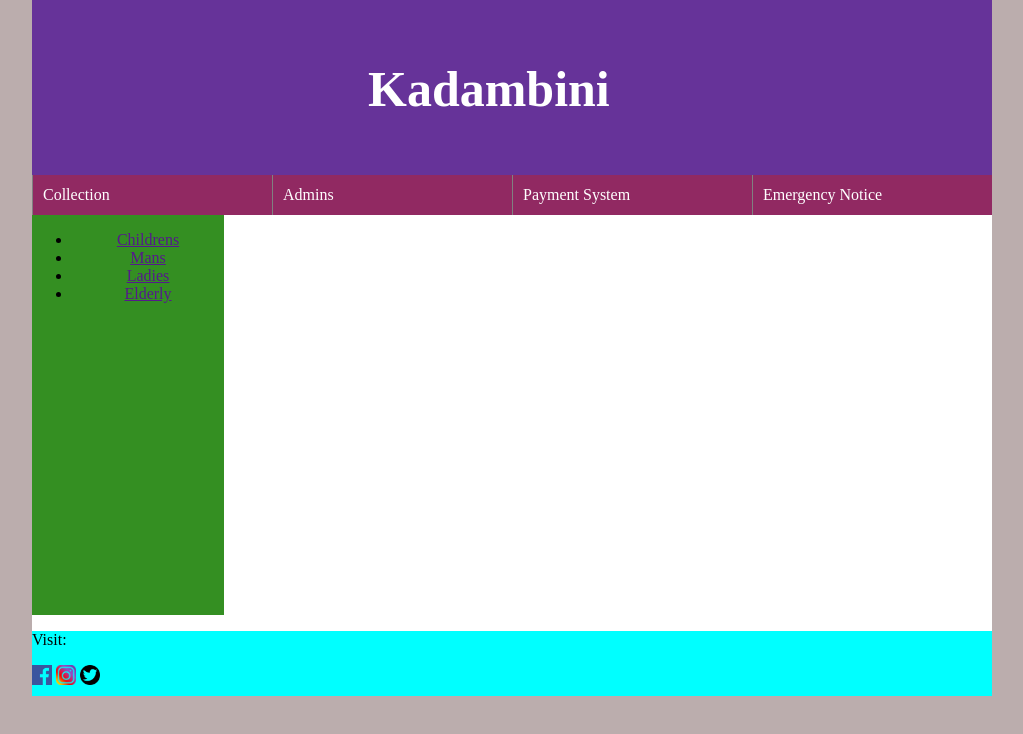
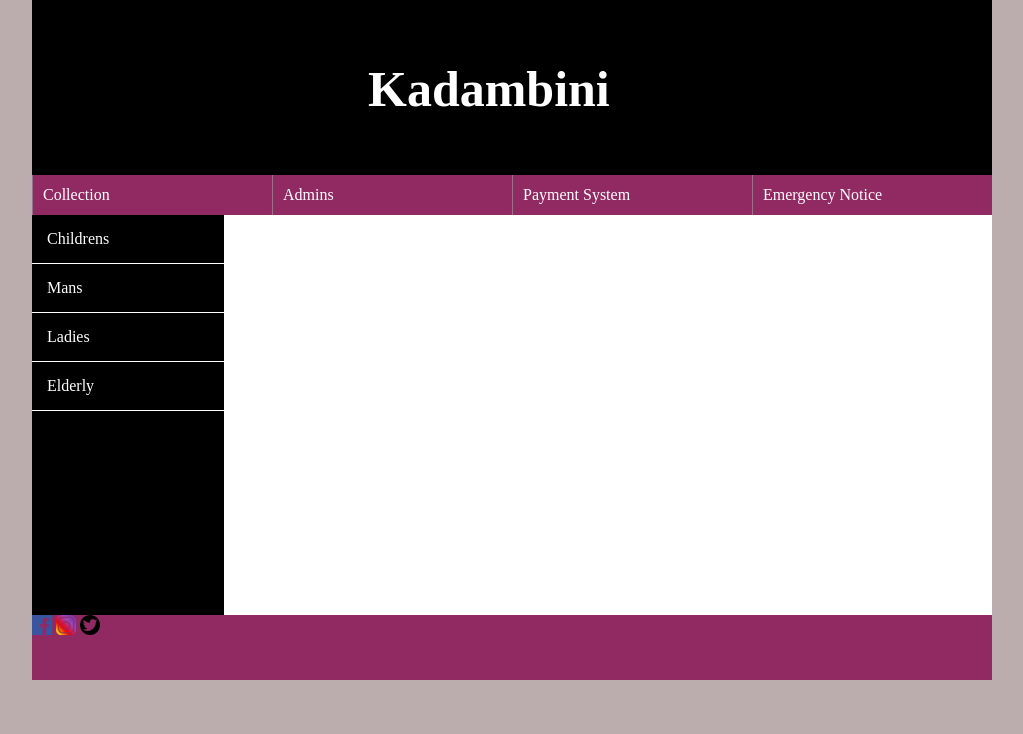
Before and after one commit to ElizaAhmed/web-layout-test, a plain HTML site: page index.html in a window 1280 px wide. Shown: the whole page, without its empty margins (128-1151 px from the left). Drawn offline with Linux system fonts and the light colour scheme.

Commit message:
sidebar style updated

```diff
--- a/css/app.css
+++ b/css/app.css
@@ -16,7 +16,7 @@ body {
 
 header
 {
-    background-color: rebeccapurple;
+    background-color: black;
     display: block;
     overflow: hidden;
     height: 175px;
@@ -68,12 +68,12 @@ nav ul li a {
 }
 
 nav ul li a:hover  {
-    color: red;
+    color: pink;
 }
 
 
 main {
-    background: #348f22;
+    background: black;
     width: 100%;
     min-height: 400px;
 }
@@ -88,7 +88,42 @@ sidebar
     height: 400px;
     text-align: center;
 }
+sidebar ul
+{
+    list-style: none;
+    margin: 0;
+    padding: 0;
+    float: left;
+    display: block;
+    overflow: hidden;
+}
 
+sidebar ul li
+{
+    float: left;
+    display: block;
+    margin: 0;
+    padding: 0;
+    width: 100%;
+    border-bottom: 1px solid white;
+    box-sizing: border-box;
+
+}
+
+sidebar ul li a
+{
+    width: 100%;
+    display: block;
+    color: white;
+    text-decoration: none;
+    padding: 15px;
+    text-align: left;
+}
+
+sidebar ul li a:hover
+{
+    color:pink;
+}
 
 #content
 {
@@ -100,6 +135,6 @@ sidebar
 
 footer
 {
-    background-color: aqua;
+    background-color: rgb(145, 41, 98);
     height: 65px;
 }
--- a/index.html
+++ b/index.html
@@ -41,7 +41,7 @@
             <div id="content"></div>
         </main>
         <footer>
-            <p>Visit: </p>
+
             <a href="https://facebook.com"><img src="fblogo.png" height="20" width="20"></a>
             <a href="https://instagram.com"><img src="instalogo.png" height="20" width="20"></a>
             <a href="https://twitter.com"><img src="twitterlogo.png" height="20" width="20"></a>
```
